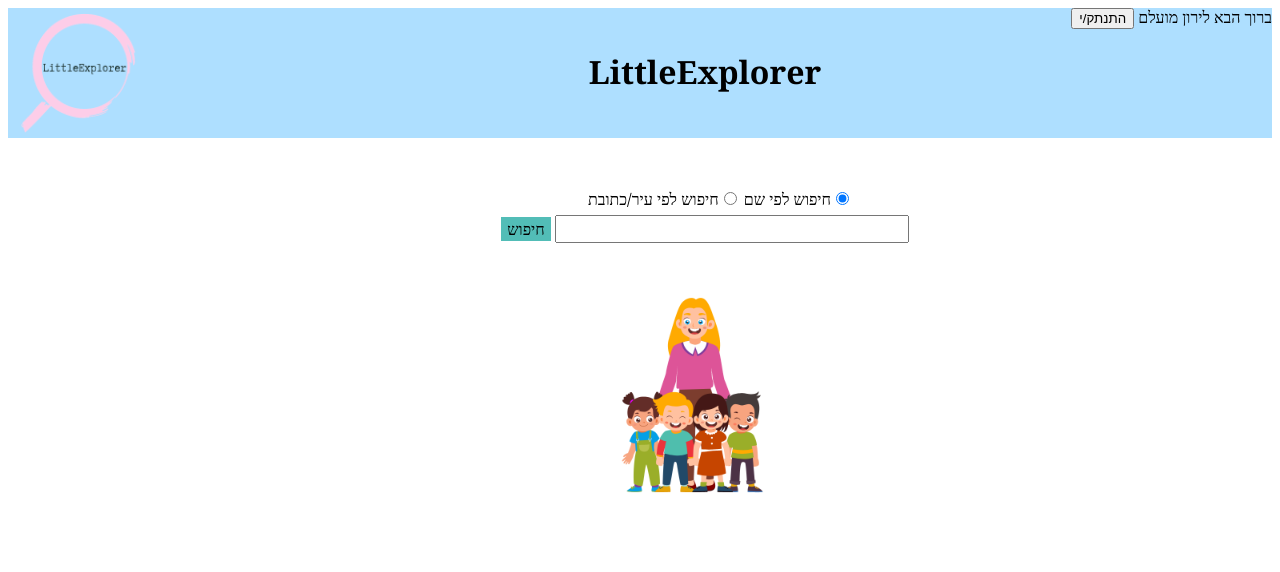
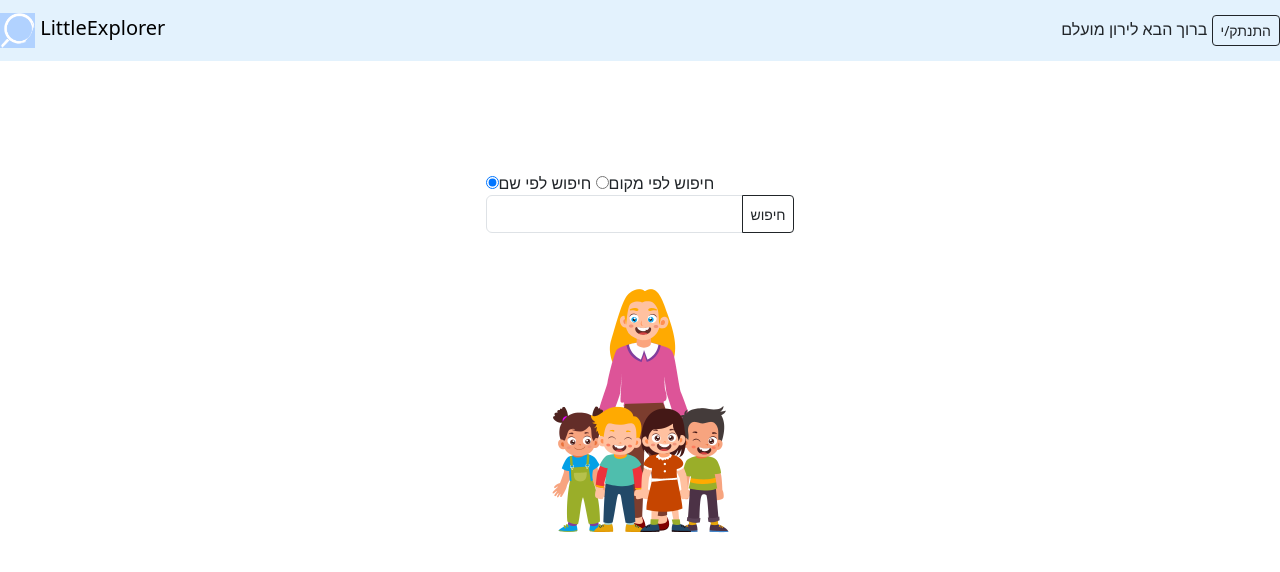
Before and after one commit to idoweinstein/LittleExplorer, a Django app: page / in a window 1280 px wide. Shown: the top 572 px of the page. Run offline with Django 4.2, Linux system fonts and the light colour scheme; a user stored in the database is signed in; data comes from the database, SQL or seed files in the repository.

Commit message:
index and up bar

```diff
--- a/app/templates/base.html
+++ b/app/templates/base.html
@@ -1,29 +1,33 @@
 <!DOCTYPE html>
-<html dir="rtl">
+<html>
 <head>
-<link rel="stylesheet" href="..\static\base.css">
-   <div class="header">
-      <a href="http://127.0.0.1:8000/">
-         <img src="..\static\imges\logo_img.png" class="logo" alt="logo" />
-      </a>
+<!-- <link rel="stylesheet" href="..\static\base.css"> -->
+<link href="https://cdn.jsdelivr.net/npm/bootstrap@5.3.0-alpha3/dist/css/bootstrap.min.css" rel="stylesheet" integrity="sha384-KK94CHFLLe+nY2dmCWGMq91rCGa5gtU4mk92HdvYe+M/SXH301p5ILy+dN9+nJOZ" crossorigin="anonymous">
+<script src="https://cdn.jsdelivr.net/npm/bootstrap@5.3.0-alpha3/dist/js/bootstrap.bundle.min.js" integrity="sha384-ENjdO4Dr2bkBIFxQpeoTz1HIcje39Wm4jDKdf19U8gI4ddQ3GYNS7NTKfAdVQSZe" crossorigin="anonymous"></script>
+<nav class="navbar navbar-left navbar-light justify-content-between" style="background-color: #e3f2fd;">
+   <a class="navbar-brand" href="http://127.0.0.1:8000/">
+   <img src="..\static\imges\logo_img.png" width="35" height="35" class="d-inline-block align-top" alt="">
+        LittleExplorer
+   </a>
+   <form class="navbar-form">
       {% if user.is_authenticated %}
-       ברוך הבא {{ user.first_name }} {{ user.last_name }}
-       <button class="login_signup" onclick="location.href = '/logout'">התנתק/י</button>
-            {% if user.is_teacher %}
-            <button class="login_signup" onclick="location.href = '/add_kindergarten'">הוסף גן</button>
-            {% endif %}
-       {% else %}
-         <button class="login_signup" onclick="location.href = '/parent_sign_up'">הרשמה כהורה</button>
-         <button class="login_signup" onclick="location.href = '/teacher_sign_up'">הרשמה כגננת</button>
-         <button class="login_signup" onclick="location.href = '/login'">היכנס/י</button>
-       {% endif %}
-       <a href="/">
-         <h1>LittleExplorer</h1>
-       </a>
-   </div>
+         ברוך הבא {{ user.first_name }} {{ user.last_name }}
+         <button type="button" class="btn btn-outline-dark  btn-sm" type="submit" onclick="location.href = '/logout'"><span class="glyphicon glyphicon-log-out"></span>התנתק/י</button>
+      {% else %}
+         <button type="button" class="btn btn-outline-dark  btn-sm" class="glyphicon glyphicon-user" type="submit" onclick="location.href = '/parent_sign_up'">
+            <span class="glyphicon glyphicon-user"></span>הרשמה</button>
+         <button type="button" class="btn btn-outline-dark  btn-sm" class="glyphicon glyphicon-user" type="submit" onclick="location.href = '/teacher_sign_up'">
+            <span class="glyphicon glyphicon-user"></span>>הרשמה כגננת</button>
+         <button type="button" class="btn btn-outline-dark btn-sm" type="submit" onclick="location.href = '/login'">
+            <span class="glyphicon glyphicon-log-in"></span>היכנס/י</button>
+      {% endif %}
+   </form>
+ </nav>
 </head>
 
 <body>
+   <script src="https://cdn.jsdelivr.net/npm/@popperjs/core@2.11.7/dist/umd/popper.min.js" integrity="sha384-zYPOMqeu1DAVkHiLqWBUTcbYfZ8osu1Nd6Z89ify25QV9guujx43ITvfi12/QExE" crossorigin="anonymous"></script>
+   <script src="https://cdn.jsdelivr.net/npm/bootstrap@5.3.0-alpha3/dist/js/bootstrap.min.js" integrity="sha384-Y4oOpwW3duJdCWv5ly8SCFYWqFDsfob/3GkgExXKV4idmbt98QcxXYs9UoXAB7BZ" crossorigin="anonymous"></script>
    {% block content %}{% endblock content %}
 </body>
 
--- a/app/templates/index.html
+++ b/app/templates/index.html
@@ -1,8 +1,38 @@
 {% extends 'base.html' %}
 {% block content %}
 <body>
-    <link rel="stylesheet" href="..\static\index_style.css">
-    <div class="search">
+   <div class="d-flex justify-content-center" style="margin-top: 110px;">
+      <form method="GET" action="/search">
+         <input type="radio" id="name" checked><label for="name">חיפוש לפי שם</label>
+         <input type="radio" id="location"><label for="location">חיפוש לפי מקום</label>
+         <div class="input-group rounded">
+            <form class="form-inline">
+               <input class="form-control mr-sm-2" type="search" aria-label="Search">
+               <button class="btn btn-outline-dark btn-sm" type="submit">חיפוש</button>
+            </form>
+         </div>
+      </form>
+   </div>
+
+   <div class="d-flex justify-content-center" style="margin-top: 50px;">
+      <img src="..\static\imges\11.png" width="250" height="250" alt="photo" class="index_photo"/>
+   </div>
+
+
+      <!-- <div class="container">
+         <div class="form-outline">
+           <input id="search-input" type="search" id="form1" class="form-control" />
+         </div>
+         <button type="button" class="btn btn-outline-dark btn-sm">
+           חיפוש
+         </button>
+      </div> -->
+
+
+
+
+    <!-- <link rel="stylesheet" href="..\static\index_style.css"> -->
+    <!-- <div class="search">
     <form method="GET" action="/search">
        <div class="radio_inline">
            <input type="radio" name="method" value="name" id="name" checked><label for="name">חיפוש לפי שם</label>
@@ -14,6 +44,6 @@
        </div>
     </form>
     <img src="..\static\imges\11.png" alt="photo" class="index_photo"/>
- </div>
+ </div> -->
 </body>
 {% endblock content%}
--- /dev/null
+++ b/package.json
@@ -0,0 +1,6 @@
+{
+  "dependencies": {
+    "bootstrap": "^5.3.0-alpha3",
+    "bootstrap-icons": "^1.10.5"
+  }
+}
```
Also changed, not shown: app/static/imges/logo_img.png, package-lock.json (added).
